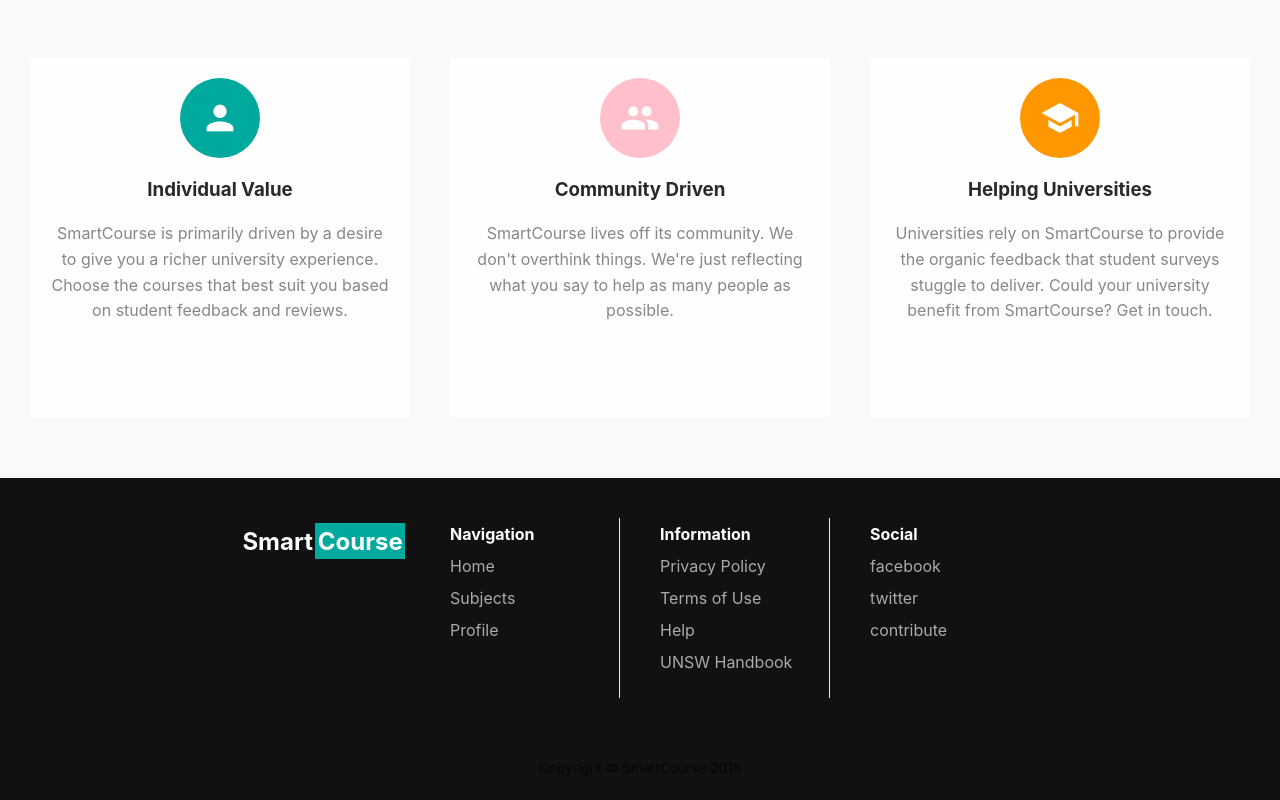
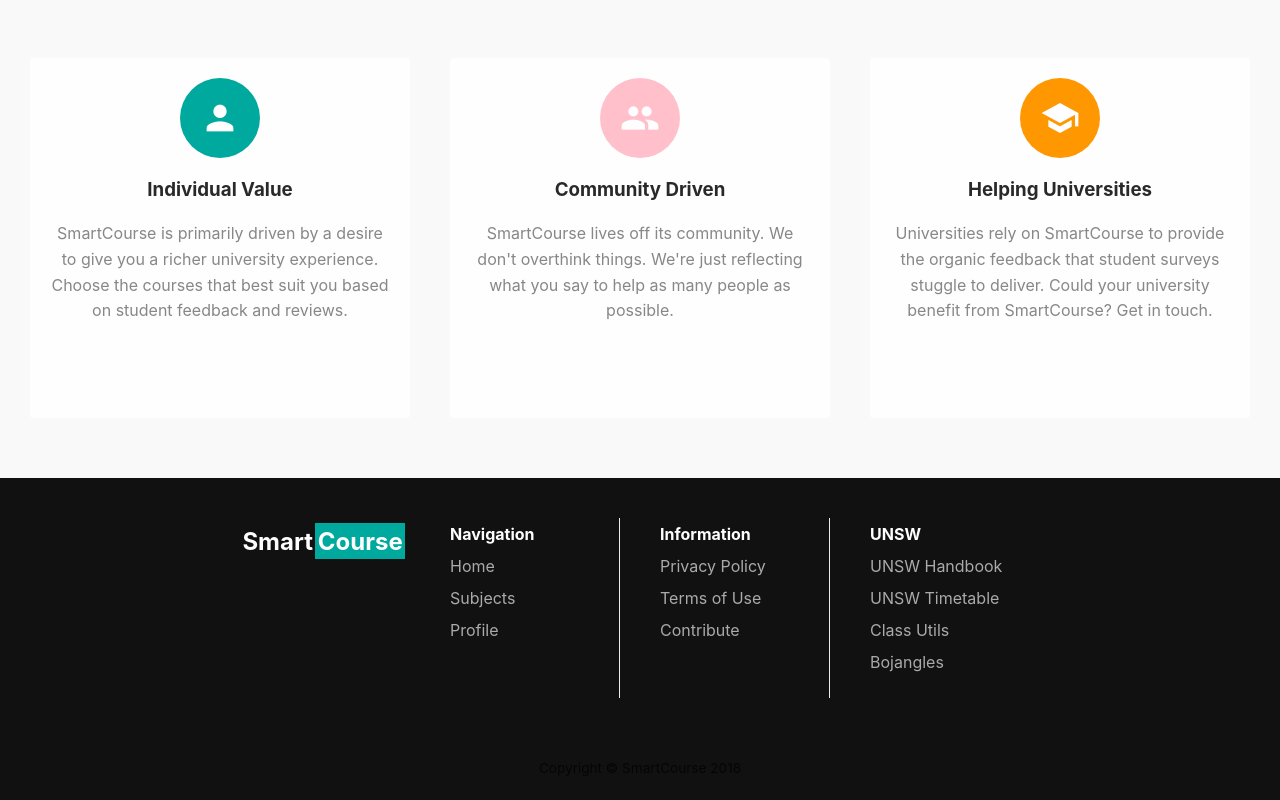
Before and after one commit to SmartCourse/app, a Vue app in the folder frontend/: page / in a window 1280 px wide. Shown: the part 793-1593 px from the top of the page. Built offline with nearby package versions, Linux system fonts and the light colour scheme; no server answers.

Commit message:
Added, Fixed & Tested

```diff
--- a/frontend/src/components/AppFooter.vue
+++ b/frontend/src/components/AppFooter.vue
@@ -12,17 +12,17 @@
         </ul>
         <ul class="information">
             <li class="links-header">Information</li>
-            <router-link class="link" tag='li' :to="link.href" v-for="link in info_internal" :key="link.content" :style="link.disabled">
+            <router-link class="link" tag='li' :to="link.href" v-for="link in info_internal" :key="link.content">
                 {{ link.content }}
             </router-link>
             <li v-for="link in info_external" :key="link.content">
-                <a href ="link.href">{{ link.content }}</a>
+                <a :href ="link.href" class="link" >{{ link.content }}</a>
             </li>
         </ul>
-        <ul class="socials">
-            <li class="links-header">Social</li>
-            <li v-for="link in social_external" :key="link.content">
-                <a href ="link.href" :style="link.disabled">{{ link.content }}</a>
+        <ul class="UNSW">
+            <li class="links-header">UNSW</li>
+            <li v-for="link in unsw_external" :key="link.content">
+                <a :href ="link.href" class="link" >{{ link.content }}</a>
             </li>
         </ul>
        </section>
@@ -41,16 +41,16 @@ export default {
       ],
       info_internal: [
         { content: 'Privacy Policy', href: '/privacy-policy' },
-        { content: 'Terms of Use', href: '/terms-of-service' },
-        { content: 'Help', href: '/', disabled: 'cursor: not-allowed;' }
+        { content: 'Terms of Use', href: '/terms-of-service' }
       ],
       info_external: [
-        { content: 'UNSW Handbook', href: 'https://www.handbook.unsw.edu.au/' }
+        { content: 'Contribute', href: 'https://github.com/SmartCourse/app' }
       ],
-      social_external: [
-        { content: 'facebook', href: '/', disabled: 'cursor: not-allowed;' },
-        { content: 'twitter', href: '/', disabled: 'cursor: not-allowed;' },
-        { content: 'contribute', href: 'https://github.com/SmartCourse/app' }
+      unsw_external: [
+        { content: 'UNSW Handbook', href: 'https://www.handbook.unsw.edu.au/' },
+        { content: 'UNSW Timetable', href: 'http://timetable.unsw.edu.au/' },
+        { content: 'Class Utils', href: 'http://classutil.unsw.edu.au/' },
+        { content: 'Bojangles', href: 'http://www.tdransfield.net/utilities/bojangles' }
       ]
     }
   }
```
